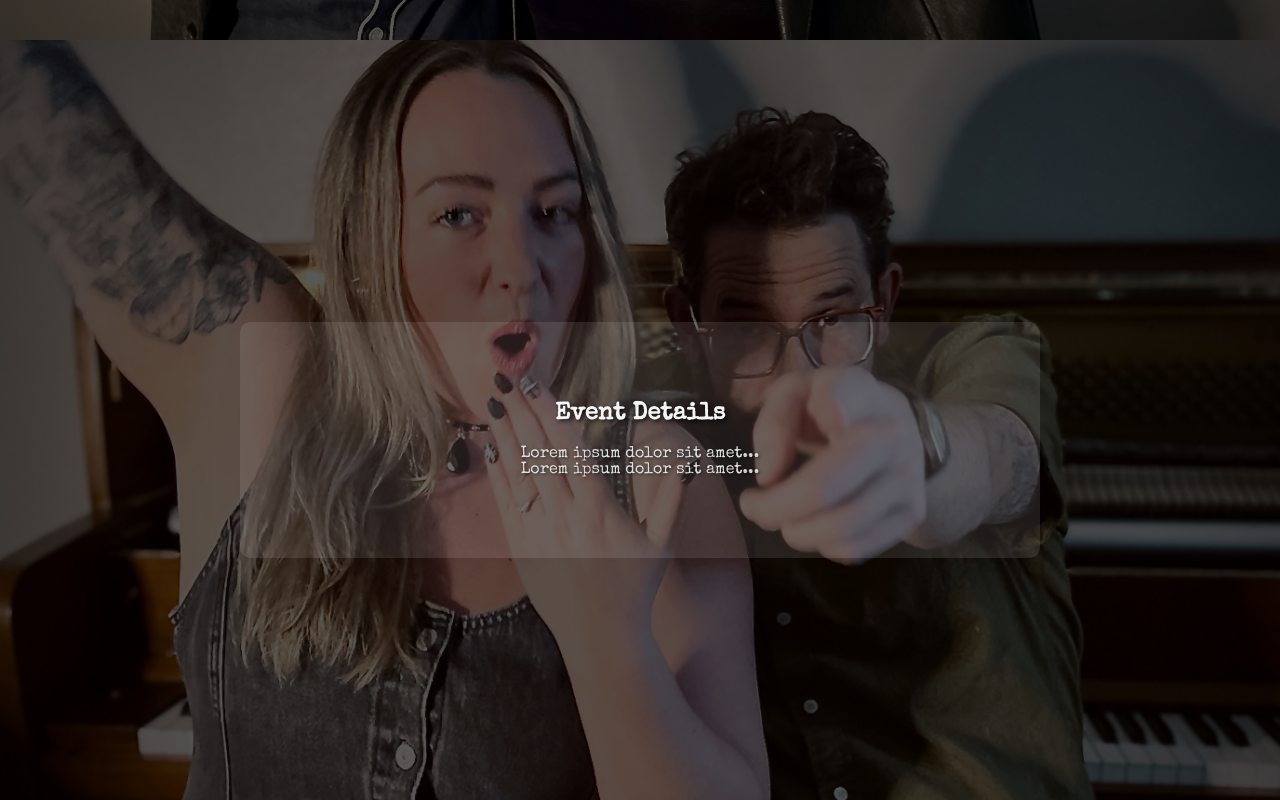
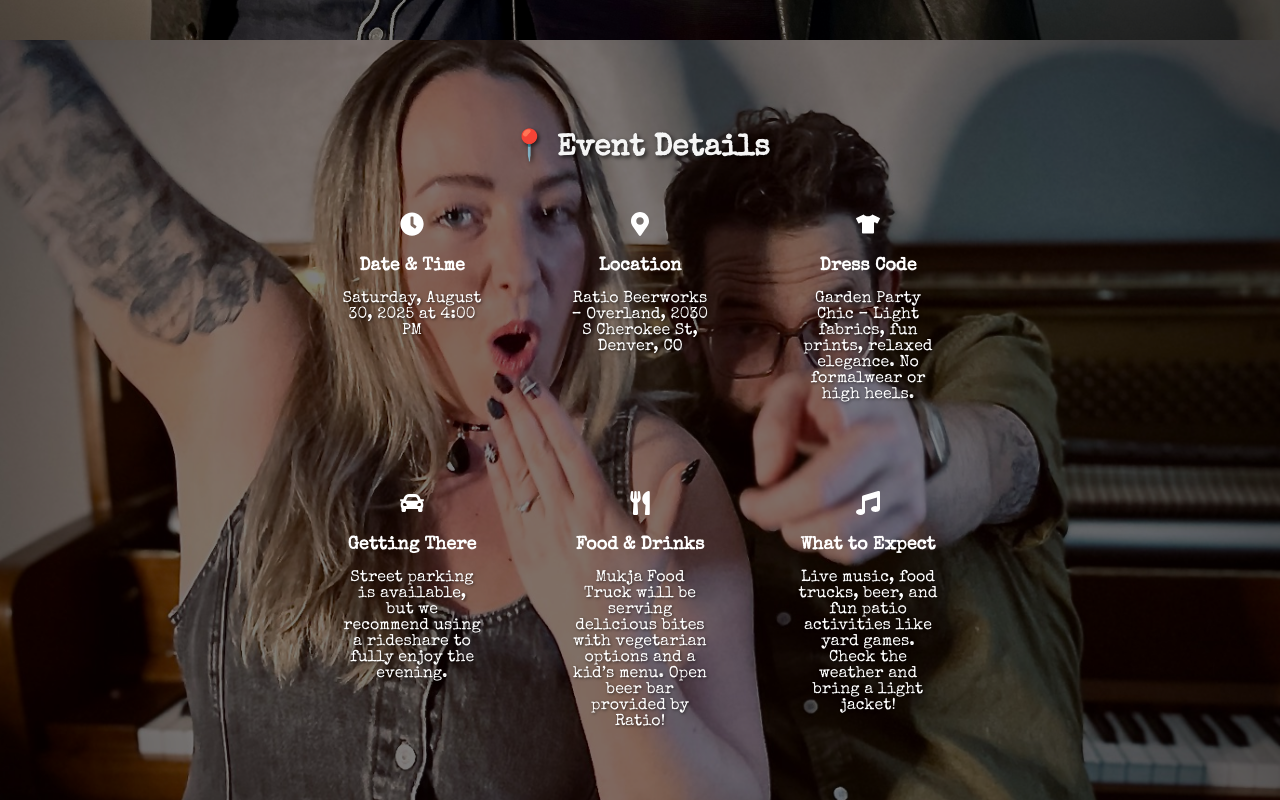
Before and after one commit to davidleach724/alex-and-dave, a React (Create React App) app: page / in a window 1280 px wide. Shown: the part 760-1560 px from the top of the page. Built offline with nearby package versions, Linux system fonts and the light colour scheme.

Commit message:
add event section

```diff
--- a/package.json
+++ b/package.json
@@ -5,9 +5,11 @@
   "private": true,
   "dependencies": {
     "cra-template": "1.2.0",
+    "intersection-observer": "^0.12.2",
     "react": "^19.0.0",
     "react-countdown": "^2.3.6",
     "react-dom": "^19.0.0",
+    "react-icons": "^5.5.0",
     "react-router-dom": "^7.1.5",
     "react-scripts": "5.0.1",
     "react-scroll": "^1.9.3"
@@ -40,6 +42,8 @@
   },
   "devDependencies": {
     "@babel/plugin-proposal-private-property-in-object": "^7.21.11",
-    "gh-pages": "^6.3.0"
+    "autoprefixer": "^10.4.21",
+    "gh-pages": "^6.3.0",
+    "postcss": "^8.5.3"
   }
 }
--- a/src/App.css
+++ b/src/App.css
@@ -8,6 +8,7 @@ body {
   scroll-behavior: smooth;
   background-color: #111;
   color: white;
+  -webkit-font-smoothing: antialiased; /* Improve font rendering in Safari */
 }
 
 /* Navbar */
@@ -21,6 +22,7 @@ body {
   text-align: left;
   z-index: 1000;
   transition: top 0.5s ease-in-out;
+  -webkit-transition: top 0.5s ease-in-out; /* Add webkit prefix */
 }
 
 .navbar.slide-in {
@@ -46,6 +48,7 @@ body {
   visibility: hidden;
   transition: visibility 0.5s ease-in-out, opacity 0.5s ease-in-out;
   opacity: 0;
+  -webkit-transition: visibility 0.5s ease-in-out, opacity 0.5s ease-in-out; /* Add webkit prefix */
 }
 
 .navbar ul.show {
@@ -73,6 +76,7 @@ body {
   display: block;
   font-family: "Special Elite", cursive; /* Changed font-family */
   transition: text-shadow 0.3s ease-in-out; /* Added transition for glow effect */
+  -webkit-transition: text-shadow 0.3s ease-in-out; /* Add webkit prefix */
 }
 
 .navbar a:hover {
@@ -108,6 +112,7 @@ body {
   background-size: cover;
   background-attachment: fixed;
   background-position: center;
+  -webkit-background-attachment: fixed; /* Add webkit prefix */
 }
 
 .parallax-section::before {
@@ -117,7 +122,7 @@ body {
   left: 0;
   width: 100%;
   height: 100%;
-  background: rgba(0, 0, 0, 0.65);
+  background: rgba(0, 0, 0, 0.5);
 }
 
 .parallax-section > * {
@@ -173,6 +178,7 @@ section {
   opacity: 0; /* Initial state for animation */
   transform: translateY(20px); /* Initial state for animation */
   transition: opacity 0.6s ease-out, transform 0.6s ease-out; /* Animation transition */
+  -webkit-transition: opacity 0.6s ease-out, transform 0.6s ease-out; /* Add webkit prefix */
 }
 
 section.in-view {
@@ -207,6 +213,11 @@ button:hover {
   background: #0056b3;
 }
 
+/* Adjust Event Details Section Background Overlay */
+#event-details-section section {
+  background: rgba(255, 255, 255, 0);
+}
+
 /* Adjustments for mobile devices */
 @media screen and (max-width: 768px) {
   .navbar ul {
@@ -229,7 +240,97 @@ button:hover {
   }
 
   section {
-    padding: 40px 10px;
+    padding: 50px 15px; /* Increased padding for spacing */
     width: 95%;
   }
 }
+
+/* Event Details Section */
+.event-details-section {
+  margin: 0 auto;
+  text-align: center;
+}
+
+.event-details-title {
+  font-size: 1.875rem;
+  font-weight: 600;
+  margin-bottom: 1.5rem;
+}
+
+.event-details-mobile {
+  display: flex;
+  flex-direction: column;
+  gap: 1rem; /* Decreased gap */
+}
+
+.event-details-item {
+  transition: all 0.3s ease-in-out;
+}
+
+.event-details-item.mobile {
+  background: none; /* Remove background on mobile */
+  width: calc(100% - 1rem); /* Adjust width to account for margin */
+}
+
+.event-details-item[open] .event-details-content {
+  max-height: 1000px; /* Arbitrary large value to ensure full height */
+  transition: max-height 0.3s ease-in-out;
+}
+
+.event-details-item:not([open]) .event-details-content {
+  max-height: 0;
+  transition: max-height 0.3s ease-in-out;
+}
+
+.event-details-summary {
+  cursor: pointer;
+  font-size: 1.125rem;
+  font-weight: 600;
+  padding: 0.75rem 0.5rem;
+}
+
+.event-details-content {
+  color: #ffffff;
+  font-size: 1.125rem;
+  margin-top: 1rem;
+  max-height: 0;
+  overflow: hidden;
+  transition: max-height 0.3s ease-in-out;
+}
+
+.event-details-grid {
+  display: grid;
+  grid-template-columns: repeat(2, 1fr);
+  gap: 2.5rem;
+}
+
+@media (min-width: 768px) {
+  .event-details-grid {
+    grid-template-columns: repeat(3, 1fr);
+  }
+}
+
+.event-details-card {
+  padding: 1.5rem;
+  display: flex;
+  flex-direction: column;
+  align-items: center;
+  background: none; /* Remove background on desktop */
+}
+
+.event-details-icon {
+  color: #ffffff;
+  margin-bottom: 1rem;
+}
+
+.event-details-card-title {
+  font-size: 1.125rem;
+  font-weight: 600;
+  margin-bottom: 1rem;
+  color: #ffffff; /* Change text color to white */
+}
+
+.event-details-card-content {
+  color: #ffffff; /* Change text color to white */
+  text-align: center;
+}
--- a/src/App.js
+++ b/src/App.js
@@ -1,6 +1,8 @@
 import React, { useState, useEffect, useRef } from "react";
 import { Link } from "react-scroll";
 import Countdown from "react-countdown";
+import EventDetails from './components/EventDetails/EventDetails';
+import "intersection-observer"; // Correctly import the polyfill
 import "./App.css";
 
 const renderer = ({ days, hours, minutes, seconds }) => {
@@ -19,6 +21,7 @@ const App = () => {
 
   useEffect(() => {
     const handleScroll = () => {
+      requestAnimationFrame(() => {
         if (window.scrollY < lastScrollY.current) {
           setShowNav(true);
         } else {
@@ -28,6 +31,7 @@ const App = () => {
           setMenuOpen(false);
         }
         lastScrollY.current = window.scrollY;
+      });
     };
 
     const handleClickOutside = (event) => {
@@ -150,9 +154,7 @@ const App = () => {
       {/* Event Details Section */}
       <div className="parallax-section" id="event-details-section">
         <section>
-          <h2>Event Details</h2>
-          <p>Lorem ipsum dolor sit amet...</p>
-          <p>Lorem ipsum dolor sit amet...</p>
+          <EventDetails />
         </section>
       </div>
 
--- /dev/null
+++ b/src/components/EventDetails/EventDetails.js
@@ -0,0 +1,84 @@
+import { useState } from "react";
+import {
+  FaMapMarkerAlt,
+  FaClock,
+  FaTshirt,
+  FaCar,
+  FaUtensils,
+  FaMusic,
+} from "react-icons/fa";
+
+const eventDetails = [
+  {
+    icon: <FaClock size={24} />,
+    title: "Date & Time",
+    content: "Saturday, August 30, 2025 at 4:00 PM",
+  },
+  {
+    icon: <FaMapMarkerAlt size={24} />,
+    title: "Location",
+    content: "Ratio Beerworks – Overland, 2030 S Cherokee St, Denver, CO",
+  },
+  {
+    icon: <FaTshirt size={24} />,
+    title: "Dress Code",
+    content:
+      "Garden Party Chic – Light fabrics, fun prints, relaxed elegance. No formalwear or high heels.",
+  },
+  {
+    icon: <FaCar size={24} />,
+    title: "Getting There",
+    content:
+      "Street parking is available, but we recommend using a rideshare to fully enjoy the evening.",
+  },
+  {
+    icon: <FaUtensils size={24} />,
+    title: "Food & Drinks",
+    content:
+      "Mukja Food Truck will be serving delicious bites with vegetarian options and a kid’s menu. Open beer bar provided by Ratio!",
+  },
+  {
+    icon: <FaMusic size={24} />,
+    title: "What to Expect",
+    content:
+      "Live music, food trucks, beer, and fun patio activities like yard games. Check the weather and bring a light jacket!",
+  },
+];
+
+export default function EventDetails() {
+  const [isMobile, setIsMobile] = useState(false);
+
+  useState(() => {
+    const checkScreenSize = () => setIsMobile(window.innerWidth < 768);
+    checkScreenSize();
+    window.addEventListener("resize", checkScreenSize);
+    return () => window.removeEventListener("resize", checkScreenSize);
+  }, []);
+
+  return (
+    <section className="event-details-section">
+      <h2 className="event-details-title">📍 Event Details</h2>
+
+      {isMobile ? (
+        <div className="event-details-mobile">
+          {eventDetails.map((item, index) => (
+            <details key={index} className="event-details-item mobile">
+              <summary className="event-details-summary">{item.title}</summary>
+              <p className="event-details-content">{item.content}</p>
+            </details>
+          ))}
+        </div>
+      ) : (
+        <div className="event-details-grid">
+          {eventDetails.map((item, index) => (
+            <div key={index} className="event-details-card">
+              <div className="event-details-icon">{item.icon}</div>
+              <h3 className="event-details-card-title">{item.title}</h3>
+              <p className="event-details-card-content">{item.content}</p>
+            </div>
+          ))}
+        </div>
+      )}
+    </section>
+  );
+}
```
Also changed, not shown: 1 other file (tests, documents, lock files or other folders). Lines whose indentation alone changed are shown as unchanged.
